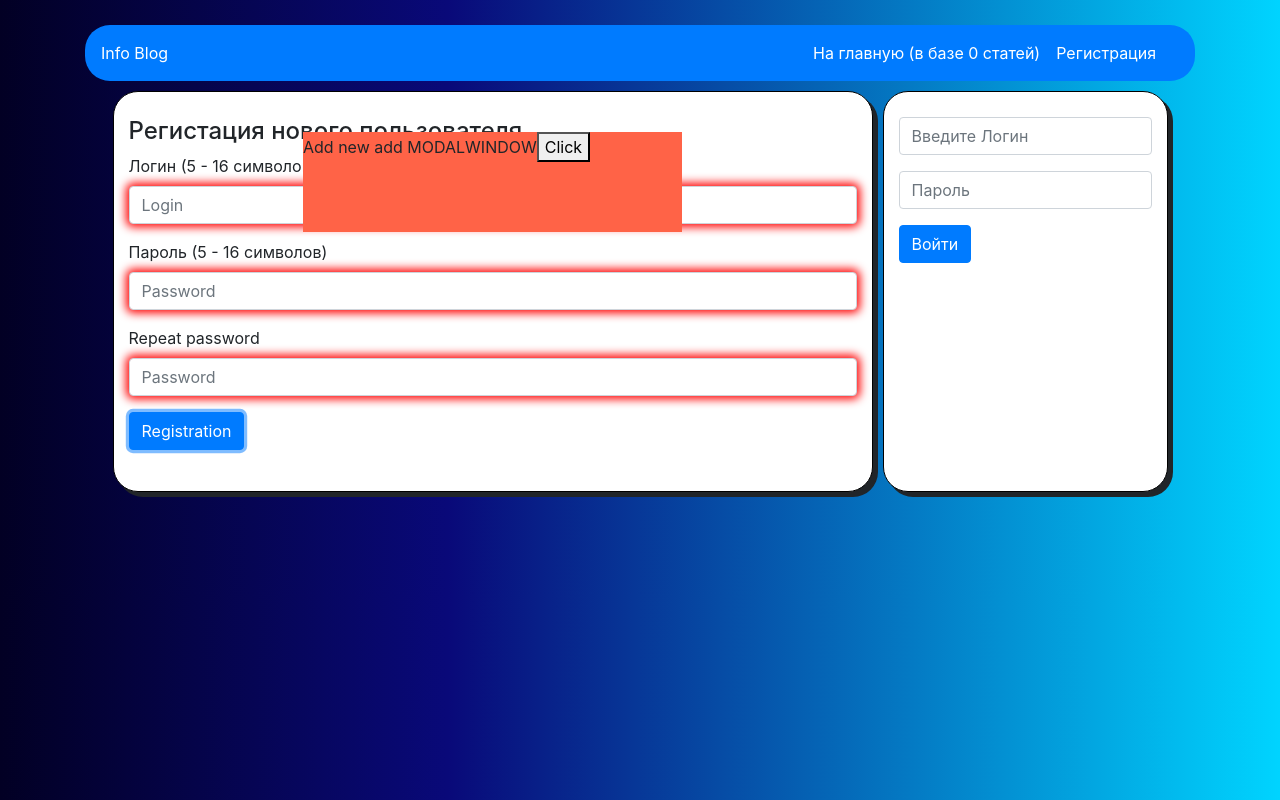
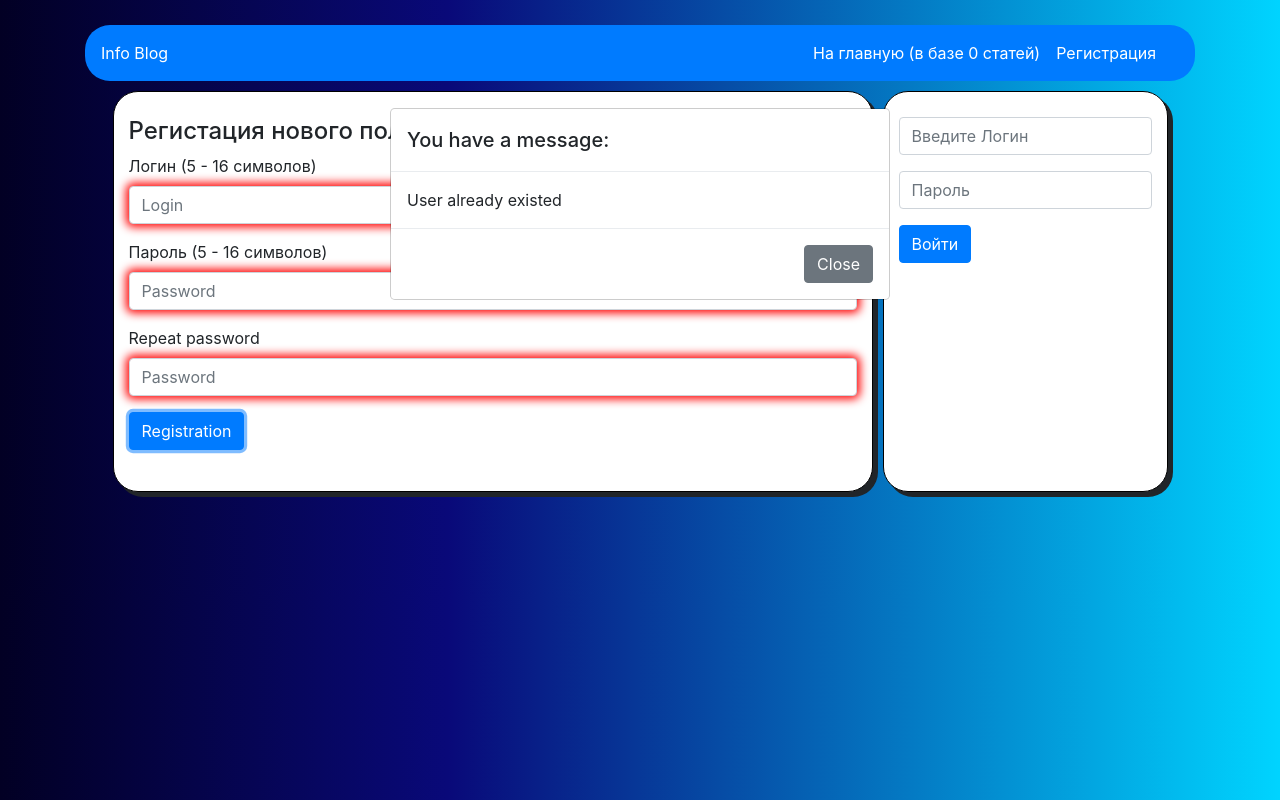
Before and after one commit to TazmanS/MERNblog, a React (Create React App) app in the folder client/: page /registration in a window 1280 px wide. Both pictures are taken after typing "Sample", "Sample123", "Sample123" into the empty fields and a click on the button "Registration". Built offline with nearby package versions, Linux system fonts and the light colour scheme; no server answers.

Commit message:
add modalWindow into some active

```diff
--- a/client/src/App/App.tsx
+++ b/client/src/App/App.tsx
@@ -5,6 +5,7 @@ import {connect} from 'react-redux'
 import Header from '../Header/Header'
 import Main from '../Main/Main'
 import Footer from '../Footer/Footer'
+import ModalWindow from '../Components/ModalWindow'
 
 import {getAllArticles} from '../actions/articles'
 import {userEntranceLocalStorage} from '../actions/user'
@@ -13,10 +14,10 @@ import {userEntranceLocalStorage} from '../actions/user'
 interface App {
   getAllArticles(): void,
   userEntranceLocalStorage(userId): void,
-  user: any
+  modalWindow: any
 }
 
-const App:React.FC<App> = ({ getAllArticles, userEntranceLocalStorage, user }) =>{
+const App:React.FC<App> = ({ getAllArticles, userEntranceLocalStorage, modalWindow }) =>{
 
   useEffect(() => {
     let userId = localStorage.getItem("user")
@@ -32,6 +33,9 @@ const App:React.FC<App> = ({ getAllArticles, userEntranceLocalStorage, user }) =
         <Header />
         <Main />
         <Footer />
+        { modalWindow.modalFlag
+        ? <ModalWindow />
+        : null}
       </div>
     </Router>
   )
@@ -39,7 +43,7 @@ const App:React.FC<App> = ({ getAllArticles, userEntranceLocalStorage, user }) =
 
 function mapStateToProps(state){
   return{
-    user: state.user
+    modalWindow: state.modalWindow
   }
 }
 
--- a/client/src/Components/ModalWindow.tsx
+++ b/client/src/Components/ModalWindow.tsx
@@ -1,19 +1,45 @@
 import React from 'react'
+import {connect} from 'react-redux'
+
+import {hideModalWindow} from '../actions/modalWindow'
 
 interface ModalWindow {
-    message: string,
-    showModalWindow(mes): void
+    hideModalWindow() :void,
+    modalWindow: any
 }
 
-const ModalWindow:React.FC<ModalWindow> = ({message, showModalWindow}) => {
+const ModalWindow:React.FC<ModalWindow> = ({hideModalWindow, modalWindow}) => {
     return (
         <div className="modalWindow">
-            {message} MODALWINDOW
-            <button
-                onClick={() => showModalWindow('')}
-            >Click</button>
+            <div className="modal-dialog">
+                <div className="modal-content">
+                    <div className="modal-header">
+                        <h5 className="modal-title">You have a message:</h5>
+                    </div>
+                    <div className="modal-body">
+                        {modalWindow.message}
+                    </div>
+                    <div className="modal-footer">
+                        <button className="btn btn-secondary"
+                            onClick={hideModalWindow}
+                        >Close</button>
+                    </div>
+                </div>
+            </div>
         </div>
     )
 }
 
-export default ModalWindow
+function mapStateToProps(state) {
+    return{
+        modalWindow: state.modalWindow
+    }
+}
+
+function mapDispatchToProps(dispatch) {
+    return {
+        hideModalWindow: () => dispatch( hideModalWindow() )
+    }
+}
+
+export default connect(mapStateToProps,mapDispatchToProps)(ModalWindow)
--- a/client/src/Main/Section/Registration/Registration.tsx
+++ b/client/src/Main/Section/Registration/Registration.tsx
@@ -4,7 +4,6 @@ import {verty} from '../../../hooks/verty.hooks'
 import {addNewUser} from '../../../actions/user'
 import {withRouter} from 'react-router-dom'
 import InputGroupItem from './InputGroupItem'
-import ModalWindow from '../../../Components/ModalWindow'
 
 interface Reg {
     addNewUser(newUserData) :any,
@@ -25,8 +24,6 @@ const Registration:React.FC<Reg> = ({ addNewUser, user, history }) =>{
     const [inputPassword, setInputPassword] = useState('')
     const [inputPasswordRepeat, setInputPasswordRepeat] = useState('')
     const [checkPass, setCheckPass] = useState(true)
-    const [modalWindow, setModalWindow] = useState(false)
-    const [modalMessage, setModalMessage] = useState('')
 
     const loginChangeFunction = event => {
         setInputLogin(event.target.value)
@@ -69,7 +66,6 @@ const Registration:React.FC<Reg> = ({ addNewUser, user, history }) =>{
             }
 
             await addNewUser(newUserData)
-                .then(res => showModalWindow(res.message))
 
         } else{
             alert("Ошибка регистрации")
@@ -78,11 +74,6 @@ const Registration:React.FC<Reg> = ({ addNewUser, user, history }) =>{
         setInputLogin('')
         setInputPassword('')
         setInputPasswordRepeat('')
-    }
-
-    const showModalWindow = (message) => {
-        setModalWindow(!modalWindow)
-        setModalMessage(message)
     }
 
     return(
@@ -107,8 +98,6 @@ const Registration:React.FC<Reg> = ({ addNewUser, user, history }) =>{
         ? <p></p>
         : <small>Пароли не совпадают</small>
     }
-    {modalWindow && <ModalWindow message={modalMessage}
-                        showModalWindow={showModalWindow}/>}
 </form>
     )
 }
--- a/client/src/actions/actionTypes.js
+++ b/client/src/actions/actionTypes.js
@@ -13,3 +13,5 @@ export const CHANGE_PAGE_AUTHOR = "CHANGE_PAGE_AUTHOR"
 export const GET_ONE_ARTICLE = "GET_ONE_ARTICLE"
 export const SET_UPDATE_ARTICLE = "SET_UPDATE_ARTICLE"
 export const CLEAN_UPDATE_ARTICLE_FORM = "CLEAN_UPDATE_ARTICLE_FORM"
+export const HIDE_MODAL_WINDOW = "HIDE_MODAL_WINDOW"
+export const SHOW_MODAL_WINDOW = "SHOW_MODAL_WINDOW"
--- a/client/src/actions/articlesAuthor.tsx
+++ b/client/src/actions/articlesAuthor.tsx
@@ -3,6 +3,7 @@ import {GET_ALL_AUTHOR_ARTICLES,
 import axios from 'axios'
 import moment from 'moment'
 import { getAllArticles } from './articles'
+import { showModalWindow } from './modalWindow'
 
 //отображение всех статьей в разделе автора + пагинация
 
@@ -58,6 +59,7 @@ export function addNewArticle(newArticleData){
 
             await axios.post('/api/article/add', data).then(() => {
                 dispatch( getAllArticles() )
+                dispatch( showModalWindow("You add new article!") )
                 console.log("Article add React")
             })
         } catch(e){
@@ -74,6 +76,7 @@ export function deleteArticle(articleId, authorId){
             }
             await axios.post('/api/article/delete', data)
             dispatch( getAllAuthorArticles(authorId) )
+            dispatch( showModalWindow("You delete article :(") )
         } catch(e){
             console.log(e)
         }
--- /dev/null
+++ b/client/src/actions/modalWindow.tsx
@@ -0,0 +1,26 @@
+import {HIDE_MODAL_WINDOW, SHOW_MODAL_WINDOW} from './actionTypes'
+
+export function hideModalWindow() {
+    return dispatch => {
+        try{
+            dispatch({
+                type: HIDE_MODAL_WINDOW
+            })
+        } catch(e){
+
+        }
+    }
+}
+
+export function showModalWindow(message) {
+    return dispatch => {
+        try{
+            dispatch({
+                type: SHOW_MODAL_WINDOW,
+                payload: message
+            })
+        } catch(e) {
+            console.log(e)
+        }
+    }
+}
--- a/client/src/actions/user.tsx
+++ b/client/src/actions/user.tsx
@@ -4,12 +4,16 @@ import {ADD_NEW_USER_INFORMATION,
     USER_EXIT,
     USER_DELETE} from './actionTypes'
 import axios from 'axios'
+import { showModalWindow } from './modalWindow'
 
 
 export function addNewUser(newUserData) {
     return async dispatch => {
         try{
             axios.post('/api/user/add', newUserData).then( res => {
+                if(res.status === 204){
+                    throw Error
+                }
                 localStorage.setItem('user', res.data.id)
                 dispatch({
                     type: ADD_NEW_USER_INFORMATION,
@@ -17,8 +21,8 @@ export function addNewUser(newUserData) {
                     login: res.data.login,
                     id: res.data.id
                 })
-            })
-            return { message: "Add new add"}
+                dispatch( showModalWindow(`Welcome ${res.data.login}`) )
+            }).catch(() => dispatch( showModalWindow("User already existed") ) )
         } catch(e){
             console.error("Ошибка создания пользователя", e)
         }
@@ -57,11 +61,13 @@ export function userEntrance(userData){
                         login: res.data[0].login,
                         id: res.data[0]._id
                     })
-                } else{
+                    dispatch( showModalWindow(`Welcome ${res.data[0].login}`) )
+                } else if(res.status === 204){
                     dispatch({
                         type: USER_ENTRANCE_FALSE,
                         mess: res.data
                     })
+                    dispatch( showModalWindow("Wrong login or password") )
                 }
             })
         } catch(e){
@@ -95,6 +101,7 @@ export function userDelete(data){
                     dispatch({
                         type: USER_DELETE
                     })
+                    dispatch( showModalWindow("User delete") )
                 }
             })
 
--- a/client/src/index.css
+++ b/client/src/index.css
@@ -204,5 +204,4 @@ code {
   left: 25%;
   width: 50%;
   height: 25%;
-  background-color: tomato;
 }
--- /dev/null
+++ b/client/src/reducers/modalWindow.js
@@ -0,0 +1,26 @@
+import {HIDE_MODAL_WINDOW, SHOW_MODAL_WINDOW} from '../actions/actionTypes'
+
+const initialState = {
+    message: '',
+    modalFlag: false
+}
+
+const modalWindow = (state = initialState, action) => {
+    switch(action.type){
+        case HIDE_MODAL_WINDOW:
+            return {
+                message: '',
+                modalFlag: false
+            }
+
+        case SHOW_MODAL_WINDOW:
+                return{
+                    message: action.payload,
+                    modalFlag: true
+                }
+
+        default: return state
+    }
+}
+
+export default modalWindow
--- a/client/src/reducers/reducer.js
+++ b/client/src/reducers/reducer.js
@@ -7,6 +7,7 @@ import articleReducers from './articleReducers'
 import authorArticlesReducers from './authorArticlesReducers'
 import authorArticleReducers from './authorArticleReducers'
 import addOrUpdateArticle from './addOrUpdateArticle'
+import ModalWindow from './modalWindow'
 
 const reducer = combineReducers({
     user: usersReducers,
@@ -14,7 +15,8 @@ const reducer = combineReducers({
     article: articleReducers,
     authorArticles: authorArticlesReducers,
     authorArticle: authorArticleReducers,
-    addOrUpdate: addOrUpdateArticle
+    addOrUpdate: addOrUpdateArticle,
+    modalWindow: ModalWindow
 })
 
 export default reducer
```
Also changed, not shown: 1 other file (tests, documents, lock files or other folders).
